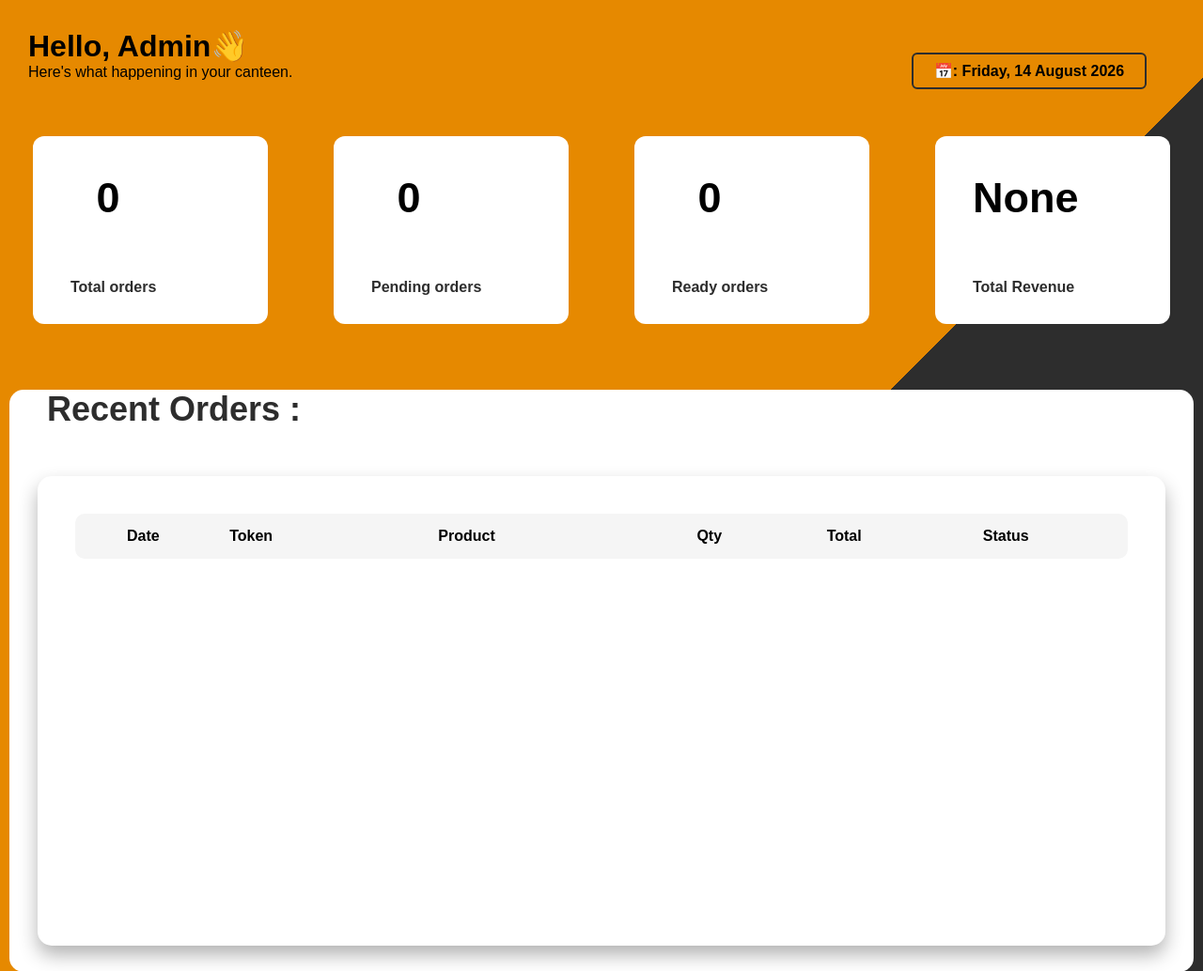
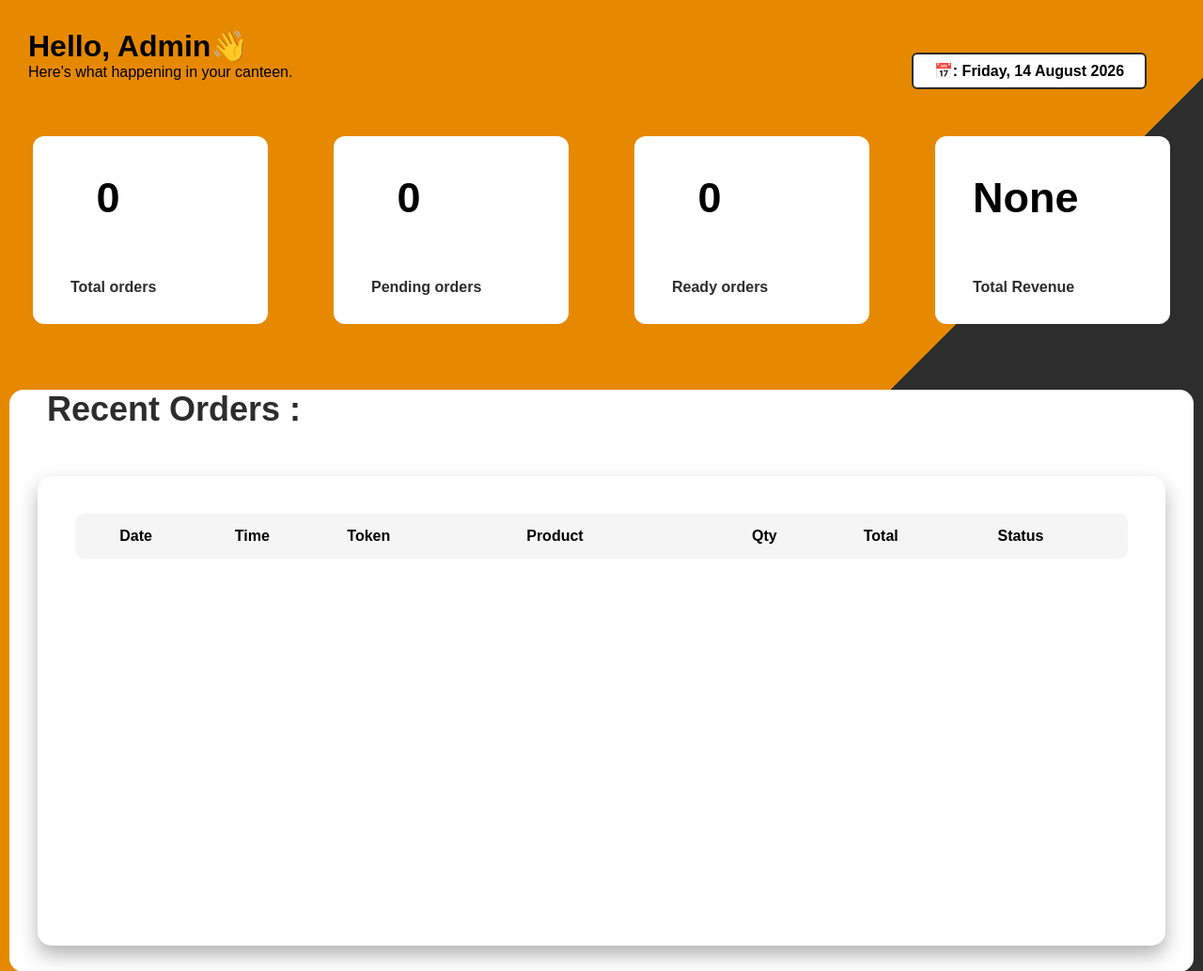
Before and after one commit to John-bright-c/canteen-online-ordering-system, a Flask app: page /admin_dashboard in a window 1280 px wide. Shown: the part 70-1104 px from the top of the page at 94% size. Run offline with Flask 3, Linux system fonts and the light colour scheme; data that the repository does not hold is empty.

Commit message:
inserted the time for admin dashboard and orders and updated the major ui

```diff
--- a/app.py
+++ b/app.py
@@ -205,7 +205,7 @@
     if "user" not in session:
         return redirect("/login")
     register_no= session["register_no"]
-    cursor.execute("""select token_no,max(order_date) as order_date,group_concat(concat(quantity, ' ', product_name)
+    cursor.execute("""select token_no,max(order_date) as order_date,date_format(max(order_time),'%h:%i %p') as order_time,group_concat(concat(quantity, ' ', product_name)
     separator ', ') as product_name, sum(quantity) as quantity, round(sum(total) * 1.05, 2)
     as total, max(order_status) as order_status from orders where register_no = %s
     group by token_no order by max(order_id) desc""",(register_no,))
@@ -229,7 +229,7 @@
 
 @app.route("/admin_dashboard")
 def admin_dashboard():
-    cursor.execute("""select token_no,max(order_date) as order_date, group_concat(concat(quantity, ' ', product_name) separator ', ') as product_name, sum(quantity) as quantity, round(sum(total) * 1.05, 2) as total, max(order_status) as order_status from orders group by token_no order by max(order_id) desc""")
+    cursor.execute("""select token_no,max(order_date) as order_date,date_format(max(order_time),'%h:%i %p') as order_time,group_concat(concat(quantity, ' ', product_name) separator ', ') as product_name, sum(quantity) as quantity, round(sum(total) * 1.05, 2) as total, max(order_status) as order_status from orders group by token_no order by max(order_id) desc""")
     orders = cursor.fetchall()
     today = datetime.now()
 
--- a/static/admin_dashhboard.css
+++ b/static/admin_dashhboard.css
@@ -80,7 +80,7 @@
 
 .heading,.order-row{
     display: grid;
-    grid-template-columns: 1fr 1fr 3fr 1.5fr 1fr 2fr;
+    grid-template-columns: 1fr 1.5fr 1fr 3fr 1.5fr 1fr 2fr;
     align-items: center;
     text-align: center;
     padding: 15px;
@@ -253,9 +253,17 @@
     border: #e68900 solid 2px;
     padding: 8px;
     border-radius: 8px;
+    cursor: pointer;
+    transition: 0.3s ease;
+}
+.add_product button:hover{
+    transform: scale(1.05);
+    background: #e68900;
+
 }
 
 .day{
+    background: white;
     border: #2d2d2d 2px solid;
     font-weight: bold;
     text-align: center;
--- a/static/orders.css
+++ b/static/orders.css
@@ -11,13 +11,15 @@
     background:#2d2d2d;
     color:white;
     display:flex;
-    height: 70px;
+    height: 50px;
     justify-content:space-between;
     align-items:center;
     padding:15px 50px;
 }
 
 .logo{
+    width: 80px;
+    height: 80px;
     display:flex;
     align-items:center;
     gap:10px;
@@ -78,7 +80,7 @@
 
 .heading,.order-row{
     display: grid;
-    grid-template-columns: 1fr 1fr 2fr 1fr 1fr 1.5fr;
+    grid-template-columns: 1fr 1.5fr 1fr 2fr 1fr 1fr 1.5fr;
     align-items: center;
     text-align: center;
     padding: 15px;
--- a/templates/admin_dashboard.html
+++ b/templates/admin_dashboard.html
@@ -60,6 +60,7 @@
 <div class="container">
     <div class="heading">
         <div>Date</div>
+        <div>Time</div>
         <div>Token</div>
         <div>Product</div>
         <div>Qty</div>
@@ -70,6 +71,7 @@
     {% for order in orders %}
     <div class="order-row">
         <div>{{ order.order_date }}</div>
+        <div>{{ order.order_time }}</div>
         <div>{{ order.token_no }}</div>
         <div>{{ order.product_name }}</div>
         <div>{{ order.quantity }}</div>
--- a/templates/cart.html
+++ b/templates/cart.html
@@ -62,9 +62,9 @@
    <div class="container2">
     <p><b>Quick Summary</b></p>
 
-    <p>Subtotal: ₹{{ subtotal }}</p>
-    <p>Tax (5%): ₹{{ "%.2f"|format(tax) }}</p>
-    <p><b>Total: ₹{{ "%.2f"|format(grand_total) }}</b></p>
+    <p>Subtotal:  ₹{{ subtotal }}</p>
+    <p>Tax (5%):  ₹{{ "%.2f"|format(tax) }}</p>
+    <p><b>Total:  ₹{{ "%.2f"|format(grand_total) }}</b></p>
 
     <a href="/checkout">
     <button class="checkout">Proceed to Checkout</button><br>
--- a/templates/orders.html
+++ b/templates/orders.html
@@ -27,6 +27,7 @@
 
     <div class="heading">
         <div>Date</div>
+        <div>Time</div>
         <div>Token</div>
         <div>Product</div>
         <div>Qty</div>
@@ -37,6 +38,7 @@
     {% for order in orders %}
     <div class="order-row">
         <div>{{ order.order_date }}</div>
+        <div>{{ order.order_time }}</div>
         <div>{{ order.token_no }}</div>
         <div>{{ order.product_name }}</div>
         <div>{{ order.quantity }}</div>
```
